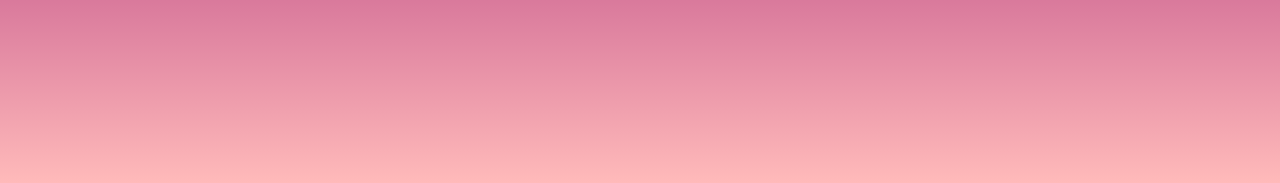
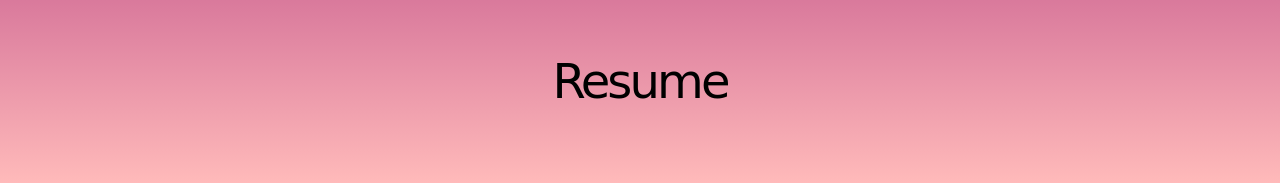
Before and after one commit to Mutnauq92/MyCV, a plain HTML site: page projects.html in a window 1280 px wide. Shown: the part 617-800 px from the top of the page. Drawn offline with nearby package versions, Linux system fonts and the light colour scheme; a web font is replaced by a local one.

Commit message:
Update projects.html

```diff
--- a/projects.html
+++ b/projects.html
@@ -49,6 +49,7 @@
                             <li><hr class="dropdown-divider"></li>
                             <li><a class="dropdown-item" href="projects.html">Projects</a></li>
                             <li><a class="dropdown-item" href="contact.html">Contact</a></li>
+                            <li><a class="dropdown-item" href="resume.pdf" target="_blank" download>Resume</a></li>
                         </ul>
                     </li>
                 </div>
@@ -104,7 +105,15 @@
                             </div>
                         </div>
                     </div>
+
                 </div>
+                <br>
+                    <li>
+                        <div class="projects-header projects p-4">
+                            <a class="dropdown-item content center perm" href="resume.pdf" \
+                            target="_blank" download>Resume</a>
+                        </div>
+                    </li>
             </div>
         </div>
 
```
